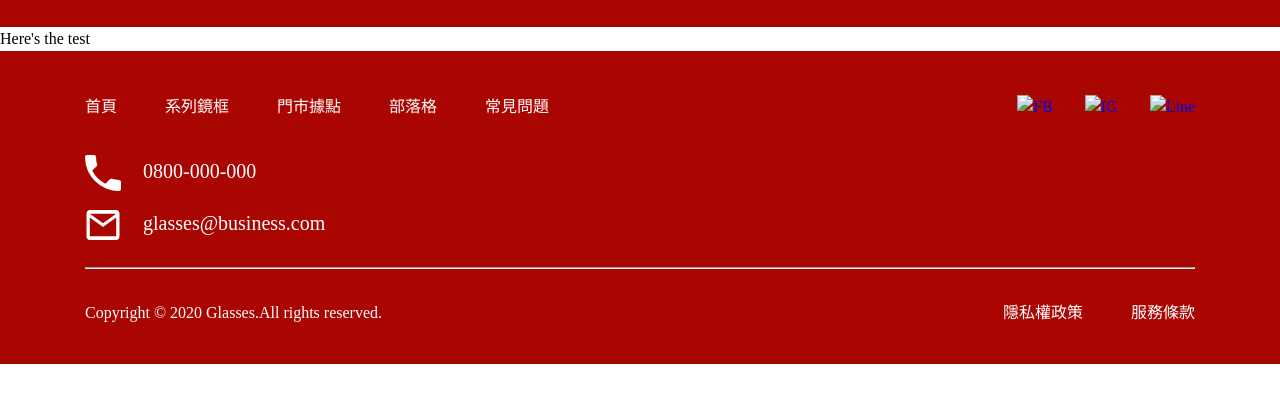
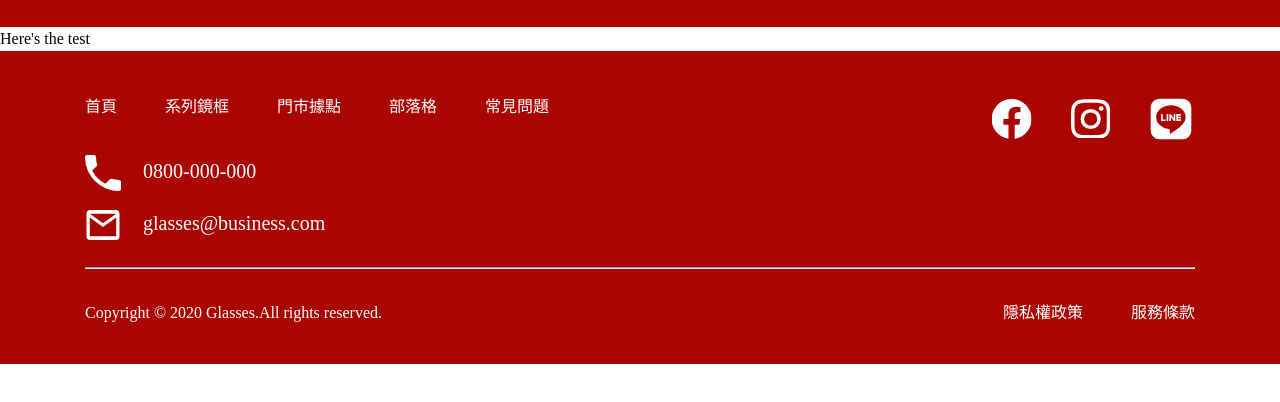
Before and after one commit to zicname/Gulptest01, a plain HTML site: page Q&A.html in a window 1280 px wide. Shown: the part 82-484 px from the top of the page. Drawn offline with Linux system fonts and the light colour scheme; files whose address does not match are found by name.

Commit message:
Update 2021-09-02T10:04:08.094Z

```diff
--- a/Q&A.html
+++ b/Q&A.html
@@ -6,14 +6,6 @@
   <meta charset="UTF-8">
   <meta http-equiv="X-UA-Compatible" content="IE=edge">
   <meta name="viewport" content="width=device-width, initial-scale=1.0">
-
-  <!-- <link rel="preconnect" href="https://fonts.googleapis.com">
-  <link rel="preconnect" href="https://fonts.gstatic.com" crossorigin>
-  <link href="https://fonts.googleapis.com/css2?family=Roboto:ital,wght@0,100;0,300;0,400;0,500;0,700;0,900;1,100;1,300;1,400;1,500;1,700;1,900&display=swap" rel="stylesheet">
-
-  <link rel="preconnect" href="https://fonts.googleapis.com">
-  <link rel="preconnect" href="https://fonts.gstatic.com" crossorigin>
-  <link href="https://fonts.googleapis.com/css2?family=Noto+Sans:ital,wght@0,400;0,700;1,400;1,700&family=Roboto:ital,wght@0,100;0,300;0,400;0,500;0,700;0,900;1,100;1,300;1,400;1,500;1,700;1,900&display=swap" rel="stylesheet"> -->
 
   <script src="https://kit.fontawesome.com/7d44c0866f.js" crossorigin="anonymous"></script>
 
@@ -67,9 +59,9 @@
 
             </ul>
             <ul class="social">
-                <li><a href="#"><img src="img/week3/icon-fb.svg" alt="FB" class="mr-4"></a></li>
-                <li><a href="#"><img src="img/week3/icon-ig.svg" alt="IG" class="mr-4"></a></li>
-                <li><a href="#"><img src="img/week3/icon-line.svg" alt="Line"></a></li>
+                <li><a href="#"><img src="assets/images/week3/icon-fb.svg" alt="FB" class="mr-4"></a></li>
+                <li><a href="#"><img src="assets/images/week3/icon-ig.svg" alt="IG" class="mr-4"></a></li>
+                <li><a href="#"><img src="assets/images/week3/icon-line.svg" alt="Line"></a></li>
             </ul>
         </div>
 
```
Also changed, not shown: blog.html (+3 -11 lines), index.html (+3 -11 lines), location.html (+3 -11 lines), product.html (+3 -11 lines).
